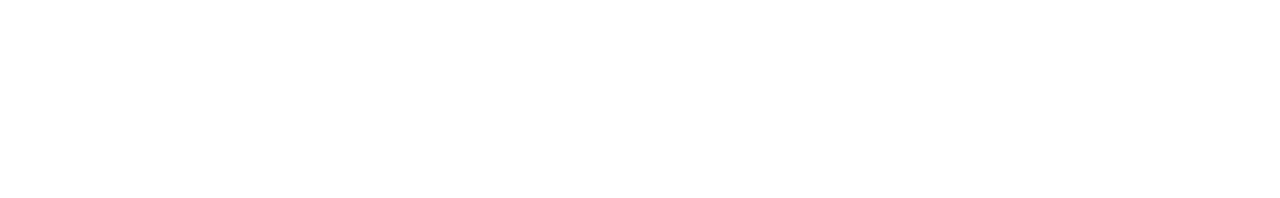
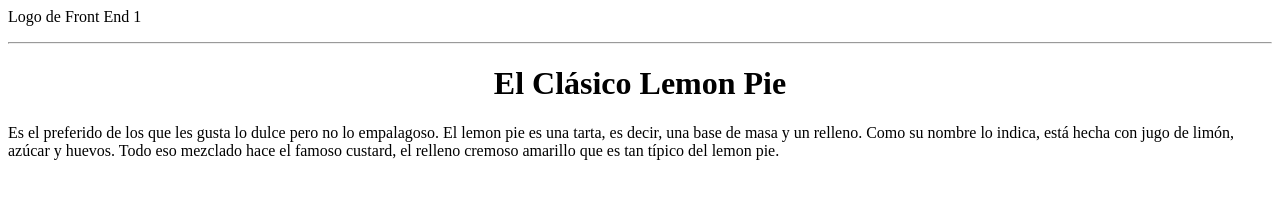
Before and after one commit to ValentinGomarch/Pares, a plain HTML site: page index.html in a window 1280 px wide. Drawn offline with Linux system fonts and the light colour scheme.

Commit message:
Modificacion al index

```diff
--- a/index.html
+++ b/index.html
@@ -6,6 +6,18 @@
     <title>Document</title>
 </head>
 <body>
-
+        <header>
+          <p>Logo de Front End 1</p>
+        </header>
+        <hr/>
+        <main>
+          <h1 style="text-align:center;">El Clásico Lemon Pie</h1>
+          <p>
+            Es el preferido de los que les gusta lo dulce pero no lo empalagoso. El
+            lemon pie es una tarta, es decir, una base de masa y un relleno. Como su
+            nombre lo indica, está hecha con jugo de limón, azúcar y huevos. Todo
+            eso mezclado hace el famoso custard, el relleno cremoso amarillo que es
+            tan típico del lemon pie.
+          </p>
 </body>
 </html>
```
